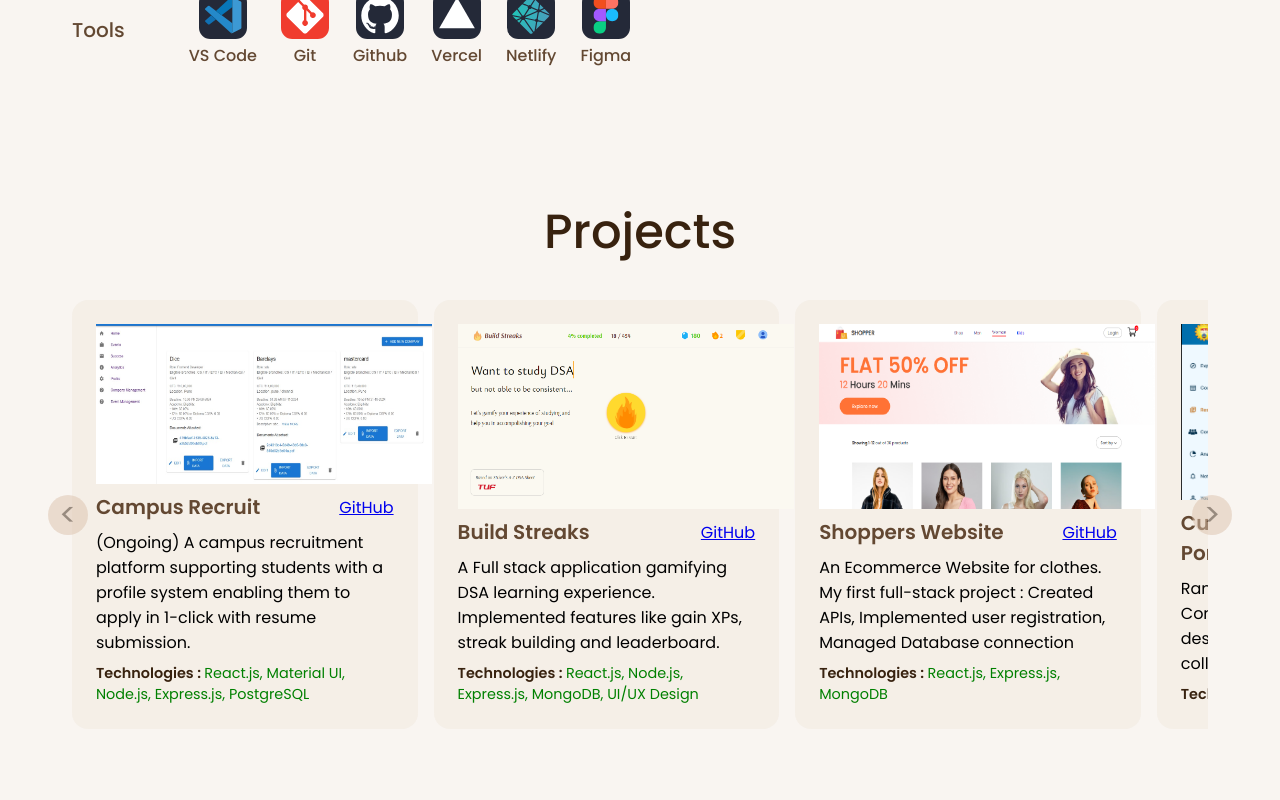
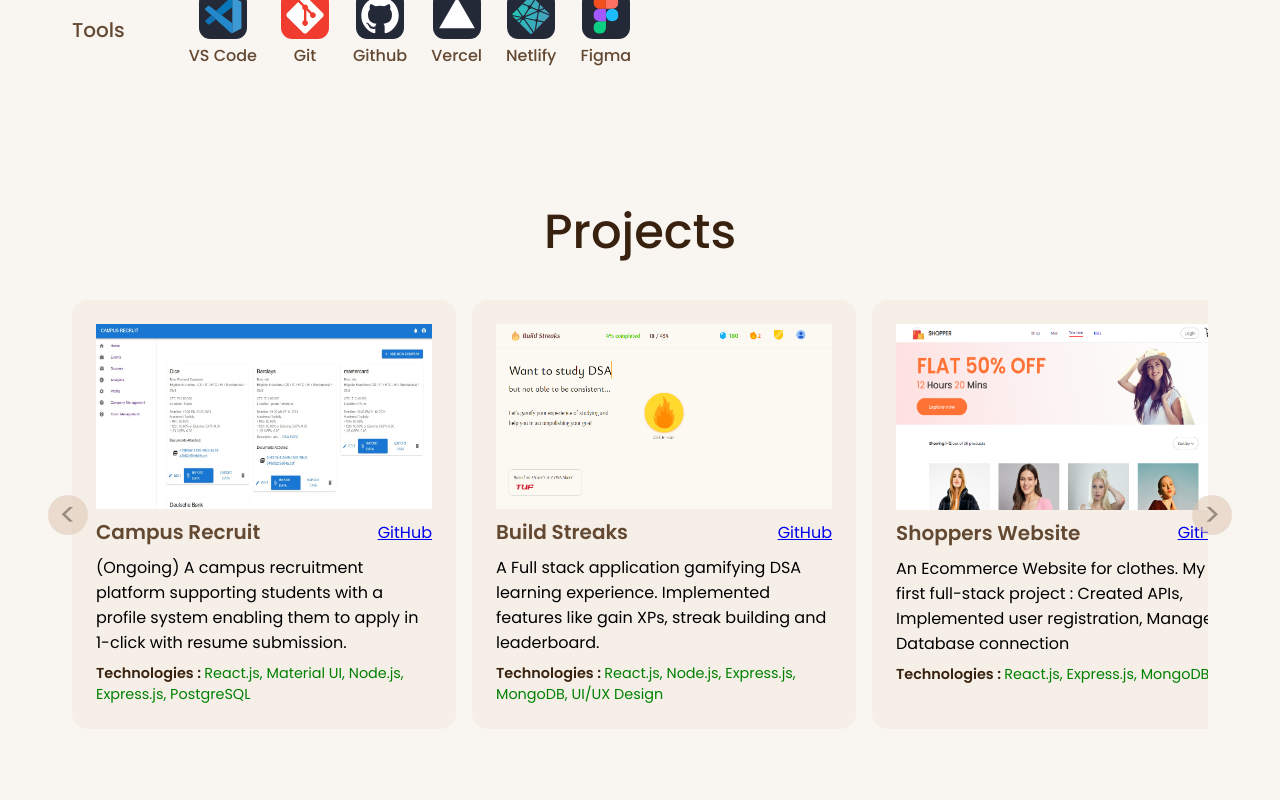
Before and after one commit to muskanmandil/Portfolio-Website, a React (Create React App) app: page / in a window 1280 px wide. Shown: the part 3113-3913 px from the top of the page. Built offline with nearby package versions, Linux system fonts and the light colour scheme; a web font is replaced by a local one.

Commit message:
project card size fixed

```diff
--- a/src/components/Project Card/projectCard.css
+++ b/src/components/Project Card/projectCard.css
@@ -5,7 +5,7 @@
   gap: 0.5rem;
   padding: 1.5rem;
   border-radius: 1rem;
-  width: 27vw;
+  width: 30vw;
   max-width: 24rem;
   max-height: 26.8rem;
 }
--- a/src/components/Projects/projects.jsx
+++ b/src/components/Projects/projects.jsx
@@ -15,7 +15,7 @@ const Projects = () => {
     } else if (screenWidth <= 1024) {
       return screenWidth * 0.5;
     } else if (screenWidth <= 1280) {
-      return screenWidth * 0.27;
+      return screenWidth * 0.3;
     }else{
       return 384;
     }
```
